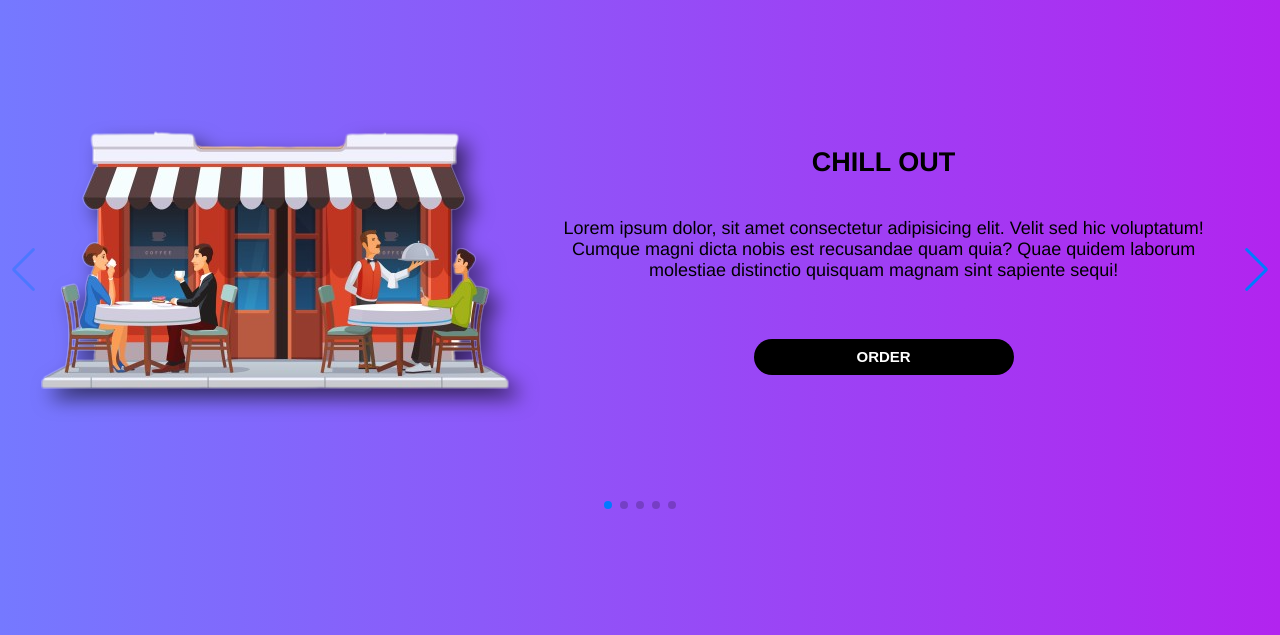
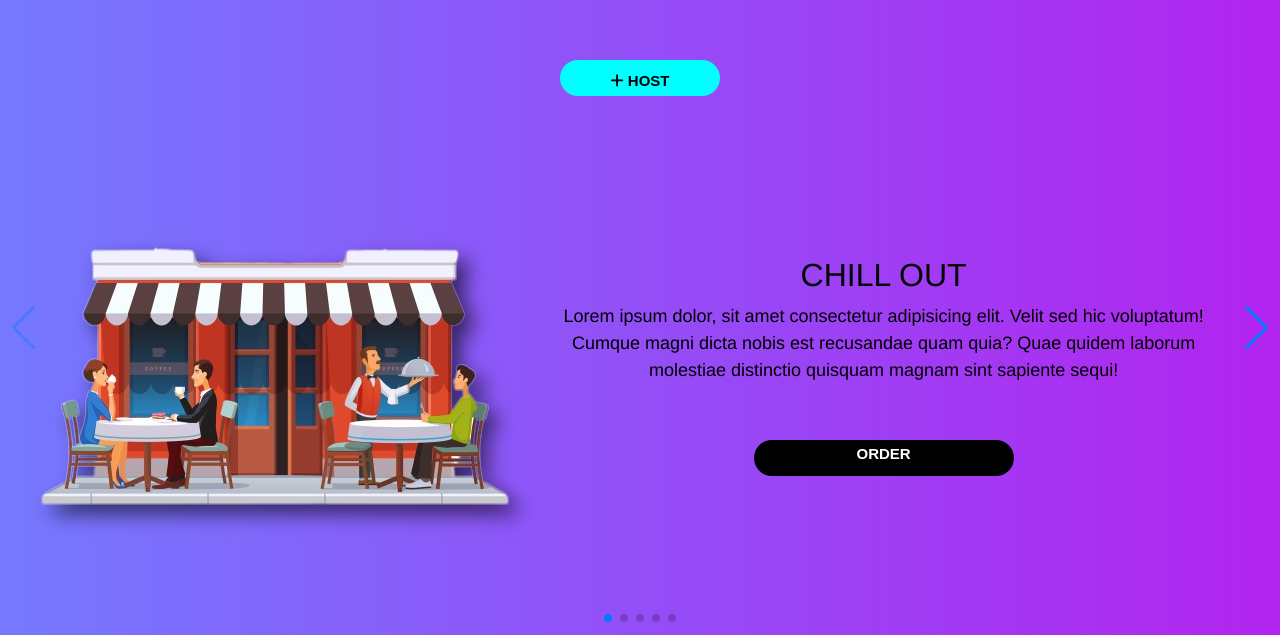
Before and after one commit to Striveforcode/Foodies, a PHP site: page /dbms/ in a window 1280 px wide. Shown: the top 635 px of the page. Run offline with PHP 8.4, Linux system fonts and the light colour scheme; data that the repository does not hold is empty; some libraries are stand-ins or nearby versions.

Commit message:
host button add in shop list

```diff
--- a/shops_list/index.php
+++ b/shops_list/index.php
@@ -7,7 +7,7 @@
     <meta name="viewport" content="width=device-width, initial-scale=1, minimum-scale=1, maximum-scale=1">
 
     <link rel="stylesheet" href="https://cdn.jsdelivr.net/npm/swiper@9/swiper-bundle.min.css" />
-    <!-- <link rel="stylesheet" href="https://cdn.jsdelivr.net/npm/bootstrap@5.3.0-alpha3/dist/css/bootstrap.min.css"> -->
+    <link rel="stylesheet" href="https://cdn.jsdelivr.net/npm/bootstrap@5.3.0-alpha3/dist/css/bootstrap.min.css">
     <link rel="stylesheet" href="style.css">
     <script src='https://kit.fontawesome.com/a076d05399.js' crossorigin='anonymous'></script>
 </head>
@@ -17,6 +17,8 @@
 
     <section>
         <div class="swiper swiper1">
+            <!-- <button class="btn1"><i class="fa fa-plus"></i>HOST</button> -->
+            <button type="button" class="btn1"><i class="fa fa-plus"></i>      <span>Host</span></button>
             <div class="swiper-wrapper">
             <?php
                     include'../floating-login-signup/partials/_dbconnect.php';
--- a/shops_list/script.js
+++ b/shops_list/script.js
@@ -9,3 +9,17 @@ let swiper1 = new Swiper('.swiper1', {
         prevEl: ".swiper-button-prev",
     },
 });
+
+var btn = document.querySelector('.btn1');
+var timeoutId;
+
+btn.addEventListener('mouseover', function() {
+  timeoutId = setTimeout(function() {
+    btn.innerHTML = '<span>Do You want to become Host</span>';
+  }, 200);
+});
+
+btn.addEventListener('mouseout', function() {
+  clearTimeout(timeoutId);
+  btn.innerHTML = '<i class="fa fa-plus"></i><span>Host</span>';
+});
--- a/shops_list/style.css
+++ b/shops_list/style.css
@@ -8,6 +8,11 @@ body {
     box-sizing: border-box;
 }
 
+/* .button1 {
+    background-color: white;
+    color: black;
+    border: 2px solid #4CAF50;
+} */
 .swiper {
     width: 100%;
     height: 100%;
@@ -75,8 +80,45 @@ body {
     justify-content: center;
     text-decoration: none;
   }
+  .btn1 {
+    border: none;
+    display: block;
+    padding: 10px 20px;
+    margin: 0 auto;
+    width: 160px;
+    background-color: aqua;
+    height: 36px;
+    border-radius: 30px;
+    font-size: 15px;
+    cursor: pointer;
+    margin-top: 40px;
+    margin-bottom: 40px;
+    text-transform: uppercase;
+    font-weight: 600;
+    font-family: 'Nunito', sans-serif;
+    /* transition: all 0.1s; */
+    /* transition: height 0.1s,width 0.01s; */
+    transition: all 0.3s ease-in-out;
+  }
 
-  .btn:hover{
-    background: white;
-    color: #000;
+  .btn1:hover,
+  .btn1:focus {
+    width: 300px;
+    height: 40px;
+    background-color:#ff7b25;
+    /* padding: 12px 22px; */
   }
+
+  .btn1:hover span,
+  .btn1:focus span {
+    display: inline;
+  }
+
+/* .btn1:hover{
+  background: black;
+  color: white;
+} */
+.btn:hover{
+   background: white;
+   color: #000;
+}
```
